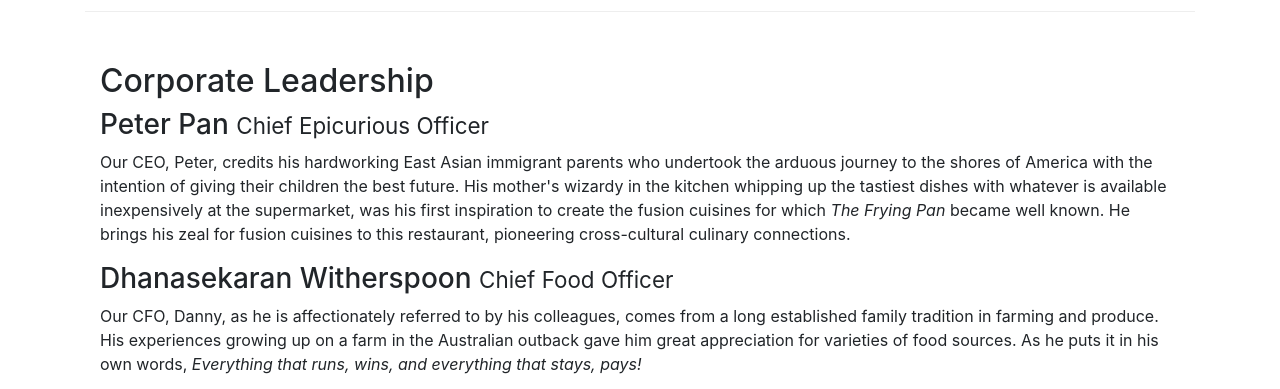
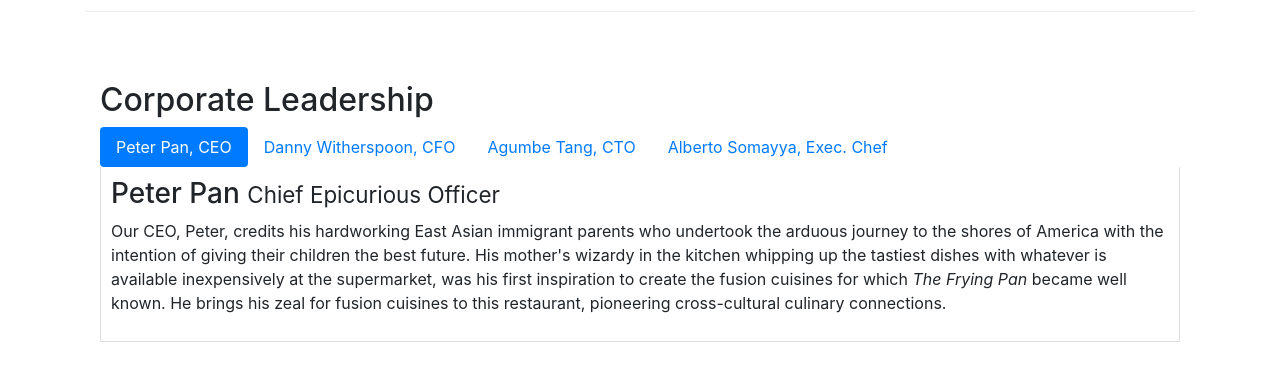
Before and after one commit to RaunakJalan/bootstrap-intro, a website: page aboutus.html in a window 1280 px wide. Shown: the part 960-1349 px from the top of the page. Drawn offline with nearby package versions, Linux system fonts and the light colour scheme.

Commit message:
BootStrap Tabs and Pills

```diff
--- a/aboutus.html
+++ b/aboutus.html
@@ -116,14 +116,44 @@
         <div class="row row-content align-items-center">
             <div class="col-12 col-md-12">
                 <h2>Corporate Leadership</h2>
+
+                <!-- <ul class="nav nav-tabs"> -->
+                <ul class="nav nav-pills">
+                    <li class="nav-item">
+                        <a href="#peter" class="nav-link active" role="tab" data-toggle="tab">Peter Pan, CEO</a>
+                    </li>
+                    <li class="nav-item">
+                        <a href="#danny" class="nav-link" role="tab" data-toggle="tab">Danny Witherspoon, CFO</a>
+                    </li>
+                    <li class="nav-item">
+                        <a href="#agumbe" class="nav-link" role="tab" data-toggle="tab">Agumbe Tang, CTO</a>
+                    </li>
+                    <li class="nav-item">
+                        <a href="#alberto" class="nav-link" role="tab" data-toggle="tab">Alberto Somayya, Exec. Chef</a>
+                    </li>
+                </ul>
+
+                <div class="tab-content">
+                    <div class="tab-pane fade show active" role="tabpanel" id="peter">
                         <h3>Peter Pan <small>Chief Epicurious Officer</small></h3>
                         <p class="d-none d-sm-block">Our CEO, Peter, credits his hardworking East Asian immigrant parents who undertook the arduous journey to the shores of America with the intention of giving their children the best future. His mother's wizardy in the kitchen whipping up the tastiest dishes with whatever is available inexpensively at the supermarket, was his first inspiration to create the fusion cuisines for which <em>The Frying Pan</em> became well known. He brings his zeal for fusion cuisines to this restaurant, pioneering cross-cultural culinary connections.</p>
+                    </div>
+
+                    <div class="tab-pane fade" role="tabpanel" id="danny">
                         <h3>Dhanasekaran Witherspoon <small>Chief Food Officer</small></h3>
                         <p class="d-none d-sm-block">Our CFO, Danny, as he is affectionately referred to by his colleagues, comes from a long established family tradition in farming and produce. His experiences growing up on a farm in the Australian outback gave him great appreciation for varieties of food sources. As he puts it in his own words, <em>Everything that runs, wins, and everything that stays, pays!</em></p>
+                    </div>
+
+                    <div class="tab-pane fade" role="tabpanel" id="agumbe">
                         <h3>Agumbe Tang <small>Chief Taste Officer</small></h3>
                         <p class="d-none d-sm-block">Blessed with the most discerning gustatory sense, Agumbe, our CTO, personally ensures that every dish that we serve meets his exacting tastes. Our chefs dread the tongue lashing that ensues if their dish does not meet his exacting standards. He lives by his motto, <em>You click only if you survive my lick.</em></p>
+                    </div>
+
+                    <div class="tab-pane fade" role="tabpanel" id="alberto">
                         <h3>Alberto Somayya <small>Executive Chef</small></h3>
                         <p class="d-none d-sm-block">Award winning three-star Michelin chef with wide International experience having worked closely with whos-who in the culinary world, he specializes in creating mouthwatering Indo-Italian fusion experiences. He says, <em>Put together the cuisines from the two craziest cultures, and you get a winning hit! Amma Mia!</em></p>
+                    </div>
+                </div>
             </div>
        </div>
        <div class="row row-content">
--- a/css/style.css
+++ b/css/style.css
@@ -36,3 +36,10 @@
 .navbar-dark{
     background-color:#512DA8;
 }
+
+.tab-content{
+    border-left: 1px solid #ddd;
+    border-right: 1px solid #ddd;
+    border-bottom: 1px solid #ddd;;
+    padding: 10px;
+}
```
Also changed, not shown: index.html (+60 -0 lines). Lines whose indentation alone changed are shown as unchanged.
